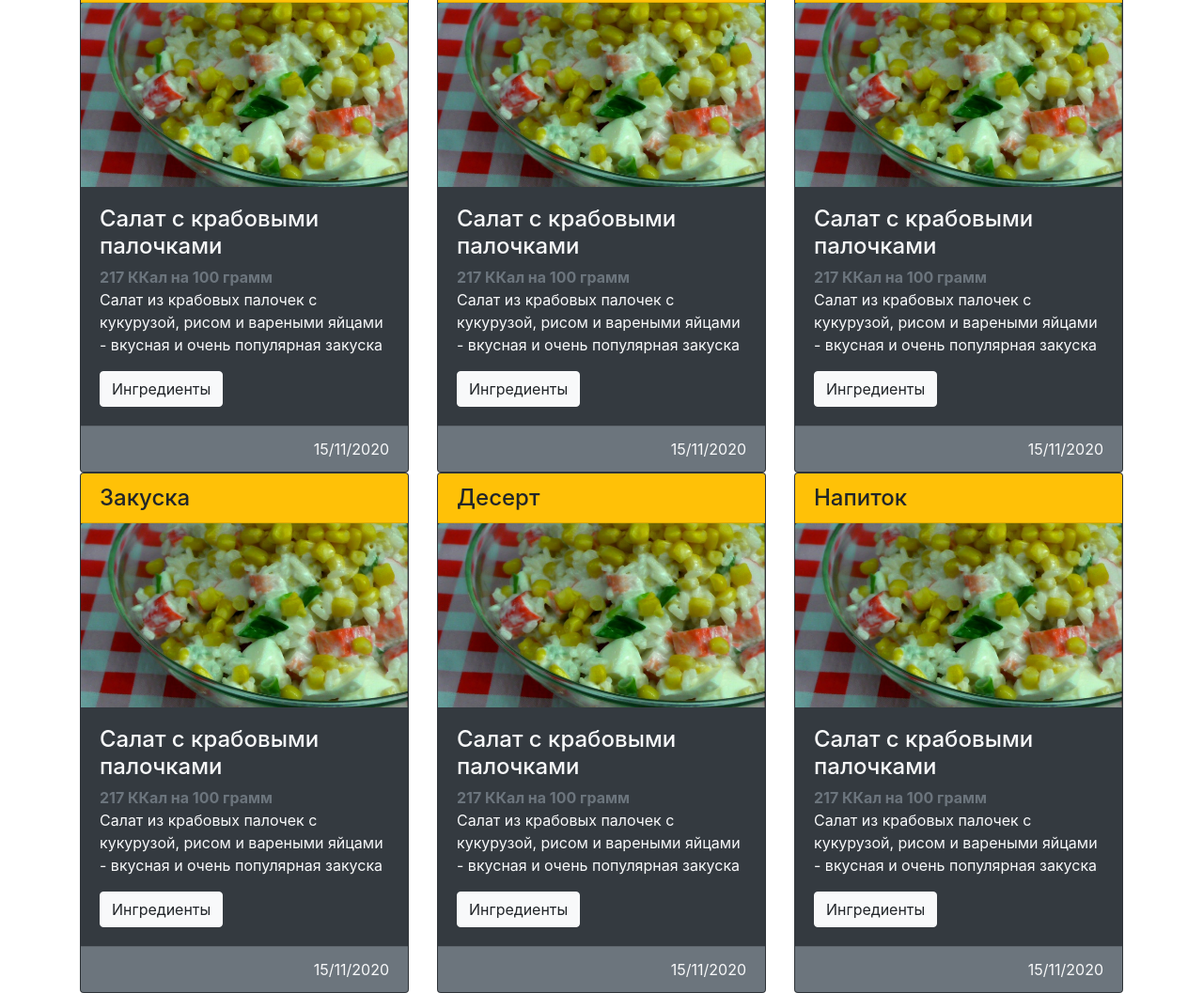
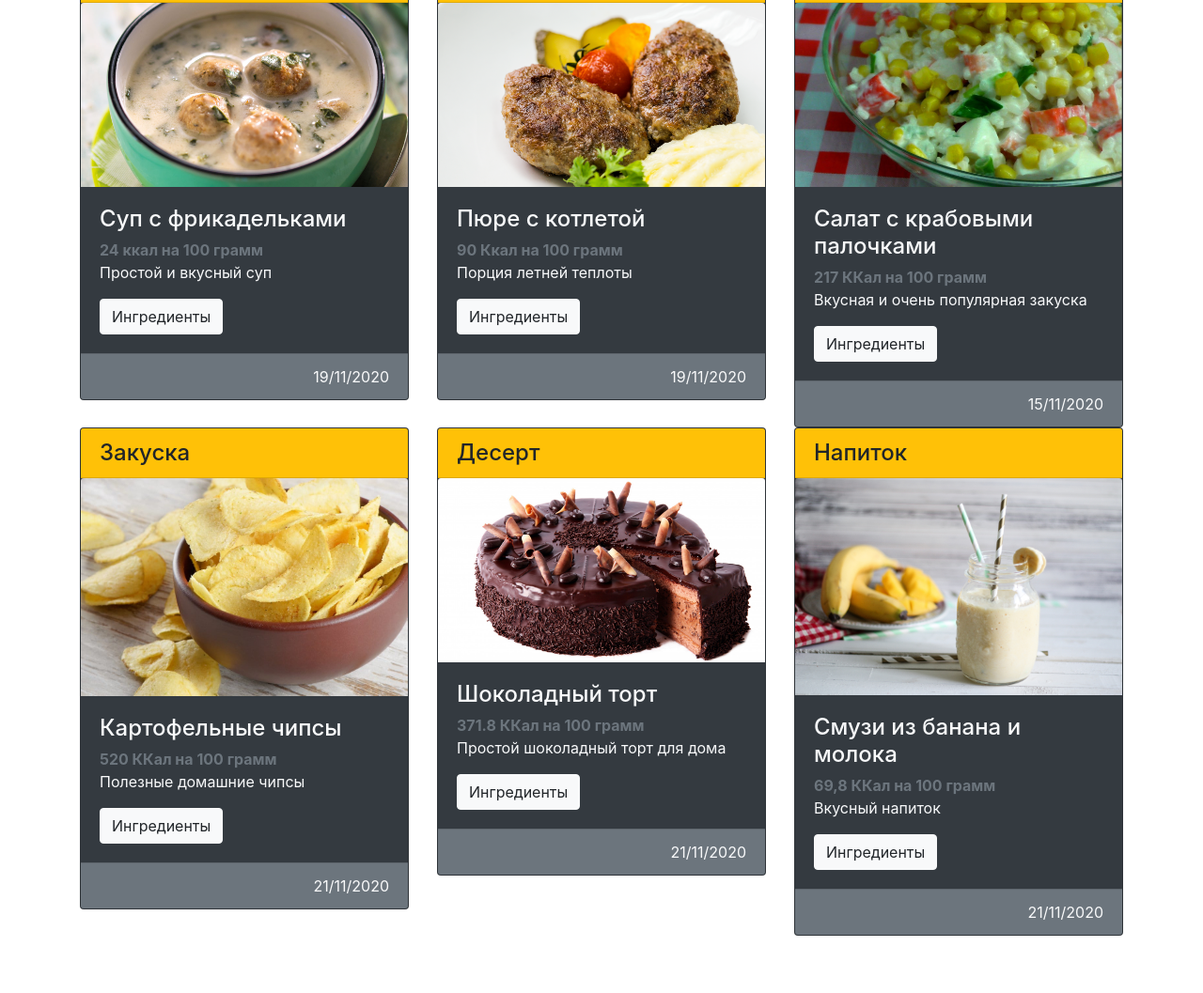
Before and after one commit to svetpru/svetpru.github.io, a plain HTML site: page index.html in a window 1280 px wide. Shown: the part 551-1608 px from the top of the page at 94% size. After the commit the page ends 1547 px from the top, so only its background shows below. Drawn offline with nearby package versions, Linux system fonts and the light colour scheme; a web font is replaced by a local one.

Commit message:
Карточки с кушаньем

```diff
--- a/index.html
+++ b/index.html
@@ -135,29 +135,27 @@
             <div class="col">
                 <div class="card bg-dark">
                     <h4 class="card-header bg-warning">Основное блюдо</h4>
-                    <img src="img/1.jpg" class="card-img-top">
+                    <img src="img/2.jpg" class="card-img-top">
                     <div class="card-body">
-                        <h4 class="card-title text-light">Салат с крабовыми палочками</h4>
-                        <p class="card-subtitle font-weight-bold text-muted">217 ККал на 100 грамм</p>
-                        <p class="card-text text-light">Салат из крабовых палочек с кукурузой, рисом и вареными яйцами -
-                            вкусная и очень популярная закуска</p>
+                        <h4 class="card-title text-light">Суп с фрикадельками</h4>
+                        <p class="card-subtitle font-weight-bold text-muted">24 ккал на 100 грамм</p>
+                        <p class="card-text text-light">Простой и вкусный суп</p>
                         <button class="btn btn-light">Ингредиенты</button>
                     </div>
-                    <div class="card-footer bg-secondary text-light text-right">15/11/2020</div>
+                    <div class="card-footer bg-secondary text-light text-right">19/11/2020</div>
                 </div>
             </div>
             <div class="col">
                 <div class="card bg-dark">
                     <h4 class="card-header bg-warning">Второе блюдо</h4>
-                    <img src="img/1.jpg" class="card-img-top">
+                    <img src="img/3.png" class="card-img-top">
                     <div class="card-body">
-                        <h4 class="card-title text-light">Салат с крабовыми палочками</h4>
-                        <p class="card-subtitle font-weight-bold text-muted">217 ККал на 100 грамм</p>
-                        <p class="card-text text-light">Салат из крабовых палочек с кукурузой, рисом и вареными яйцами -
-                            вкусная и очень популярная закуска</p>
+                        <h4 class="card-title text-light">Пюре с котлетой</h4>
+                        <p class="card-subtitle font-weight-bold text-muted">90 Ккал на 100 грамм</p>
+                        <p class="card-text text-light">Порция летней теплоты</p>
                         <button class="btn btn-light">Ингредиенты</button>
                     </div>
-                    <div class="card-footer bg-secondary text-light text-right">15/11/2020</div>
+                    <div class="card-footer bg-secondary text-light text-right">19/11/2020</div>
                 </div>
             </div>
             <div class="col">
@@ -167,8 +165,7 @@
                     <div class="card-body">
                         <h4 class="card-title text-light">Салат с крабовыми палочками</h4>
                         <p class="card-subtitle font-weight-bold text-muted">217 ККал на 100 грамм</p>
-                        <p class="card-text text-light">Салат из крабовых палочек с кукурузой, рисом и вареными яйцами -
-                            вкусная и очень популярная закуска</p>
+                        <p class="card-text text-light">Вкусная и очень популярная закуска</p>
                         <button class="btn btn-light">Ингредиенты</button>
                     </div>
                     <div class="card-footer bg-secondary text-light text-right">15/11/2020</div>
@@ -177,43 +174,40 @@
             <div class="col">
                 <div class="card bg-dark">
                     <h4 class="card-header bg-warning">Закуска</h4>
-                    <img src="img/1.jpg" class="card-img-top">
+                    <img src="img/4.jpg" class="card-img-top">
                     <div class="card-body">
-                        <h4 class="card-title text-light">Салат с крабовыми палочками</h4>
-                        <p class="card-subtitle font-weight-bold text-muted">217 ККал на 100 грамм</p>
-                        <p class="card-text text-light">Салат из крабовых палочек с кукурузой, рисом и вареными яйцами -
-                            вкусная и очень популярная закуска</p>
+                        <h4 class="card-title text-light">Картофельные чипсы</h4>
+                        <p class="card-subtitle font-weight-bold text-muted">520 ККал на 100 грамм</p>
+                        <p class="card-text text-light">Полезные домашние чипсы</p>
                         <button class="btn btn-light">Ингредиенты</button>
                     </div>
-                    <div class="card-footer bg-secondary text-light text-right">15/11/2020</div>
+                    <div class="card-footer bg-secondary text-light text-right">21/11/2020</div>
                 </div>
             </div>
             <div class="col">
                 <div class="card bg-dark">
                     <h4 class="card-header bg-warning">Десерт</h4>
-                    <img src="img/1.jpg" class="card-img-top">
+                    <img src="img/5.jpg" class="card-img-top">
                     <div class="card-body">
-                        <h4 class="card-title text-light">Салат с крабовыми палочками</h4>
-                        <p class="card-subtitle font-weight-bold text-muted">217 ККал на 100 грамм</p>
-                        <p class="card-text text-light">Салат из крабовых палочек с кукурузой, рисом и вареными яйцами -
-                            вкусная и очень популярная закуска</p>
+                        <h4 class="card-title text-light">Шоколадный торт</h4>
+                        <p class="card-subtitle font-weight-bold text-muted">371.8 ККал на 100 грамм</p>
+                        <p class="card-text text-light">Простой шоколадный торт для дома</p>
                         <button class="btn btn-light">Ингредиенты</button>
                     </div>
-                    <div class="card-footer bg-secondary text-light text-right">15/11/2020</div>
+                    <div class="card-footer bg-secondary text-light text-right">21/11/2020</div>
                 </div>
             </div>
             <div class="col">
                 <div class="card bg-dark">
                     <h4 class="card-header bg-warning">Напиток</h4>
-                    <img src="img/1.jpg" class="card-img-top">
+                    <img src="img/6.jpg" class="card-img-top">
                     <div class="card-body">
-                        <h4 class="card-title text-light">Салат с крабовыми палочками</h4>
-                        <p class="card-subtitle font-weight-bold text-muted">217 ККал на 100 грамм</p>
-                        <p class="card-text text-light">Салат из крабовых палочек с кукурузой, рисом и вареными яйцами -
-                            вкусная и очень популярная закуска</p>
+                        <h4 class="card-title text-light">Смузи из банана и молока</h4>
+                        <p class="card-subtitle font-weight-bold text-muted">69,8 ККал на 100 грамм</p>
+                        <p class="card-text text-light">Вкусный напиток</p>
                         <button class="btn btn-light">Ингредиенты</button>
                     </div>
-                    <div class="card-footer bg-secondary text-light text-right">15/11/2020</div>
+                    <div class="card-footer bg-secondary text-light text-right">21/11/2020</div>
                 </div>
             </div>
         </div>
```
Also changed, not shown: img/2.jpg (added), img/3.png (added), img/4.jpg (added), img/5.jpg (added), img/6.jpg (added).
